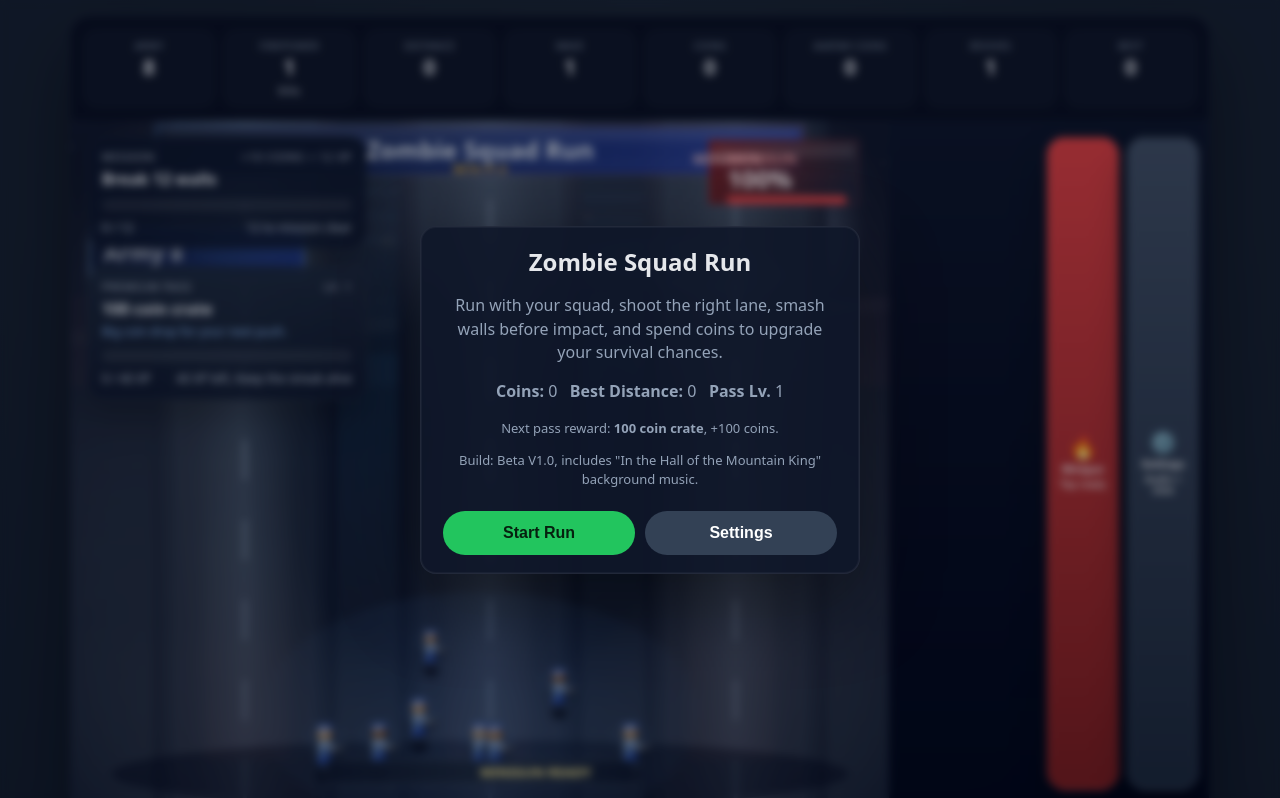
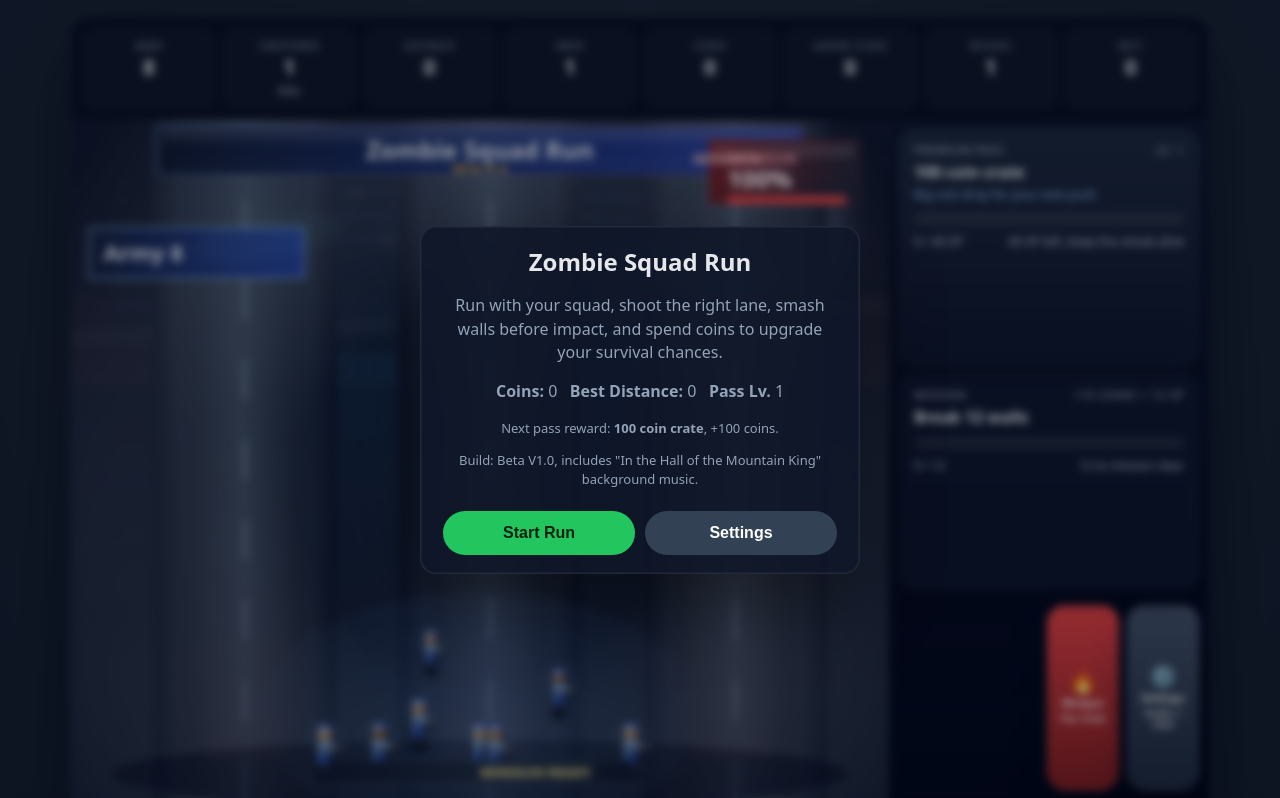
Before and after one commit to supercomputerconsultingllc-prog/Z, a plain HTML site: page docs/index.html in a window 1280 px wide. Shown: the top 798 px of the page. Drawn offline with Linux system fonts and the light colour scheme.

Commit message:
Dock mission and pass HUD below play area on web too

```diff
--- a/docs/index.html
+++ b/docs/index.html
@@ -1119,22 +1119,14 @@
     function applyControlsMode() {
       const touchRow = document.querySelector('.touch-row');
       const desktopWebMode = window.matchMedia('(pointer:fine)').matches;
-      const mobileLayout = window.innerWidth <= 920;
       touchRow.style.display = controlsMode === 'buttons' ? 'flex' : '';
       touchRow.style.opacity = controlsMode === 'buttons' ? '1' : '';
       if (minigunBtn) minigunBtn.style.display = desktopWebMode ? 'none' : '';
       if (floatingMinigunBtn) floatingMinigunBtn.style.display = '';
-      if (mobileLayout) {
-        missionHud?.classList.add('docked');
-        seasonHud?.classList.add('docked');
-        if (canvasHudRow && missionHud && missionHud.parentElement !== canvasHudRow) canvasHudRow.prepend(missionHud);
-        if (canvasHudRow && seasonHud && seasonHud.parentElement !== canvasHudRow) canvasHudRow.prepend(seasonHud);
-      } else {
-        missionHud?.classList.remove('docked');
-        seasonHud?.classList.remove('docked');
-        if (canvasWrap && missionHud && missionHud.parentElement !== canvasWrap) canvasWrap.appendChild(missionHud);
-        if (canvasWrap && seasonHud && seasonHud.parentElement !== canvasWrap) canvasWrap.appendChild(seasonHud);
-      }
+      missionHud?.classList.add('docked');
+      seasonHud?.classList.add('docked');
+      if (canvasHudRow && missionHud && missionHud.parentElement !== canvasHudRow) canvasHudRow.prepend(missionHud);
+      if (canvasHudRow && seasonHud && seasonHud.parentElement !== canvasHudRow) canvasHudRow.prepend(seasonHud);
     }
 
     function controlSummary() {
```
